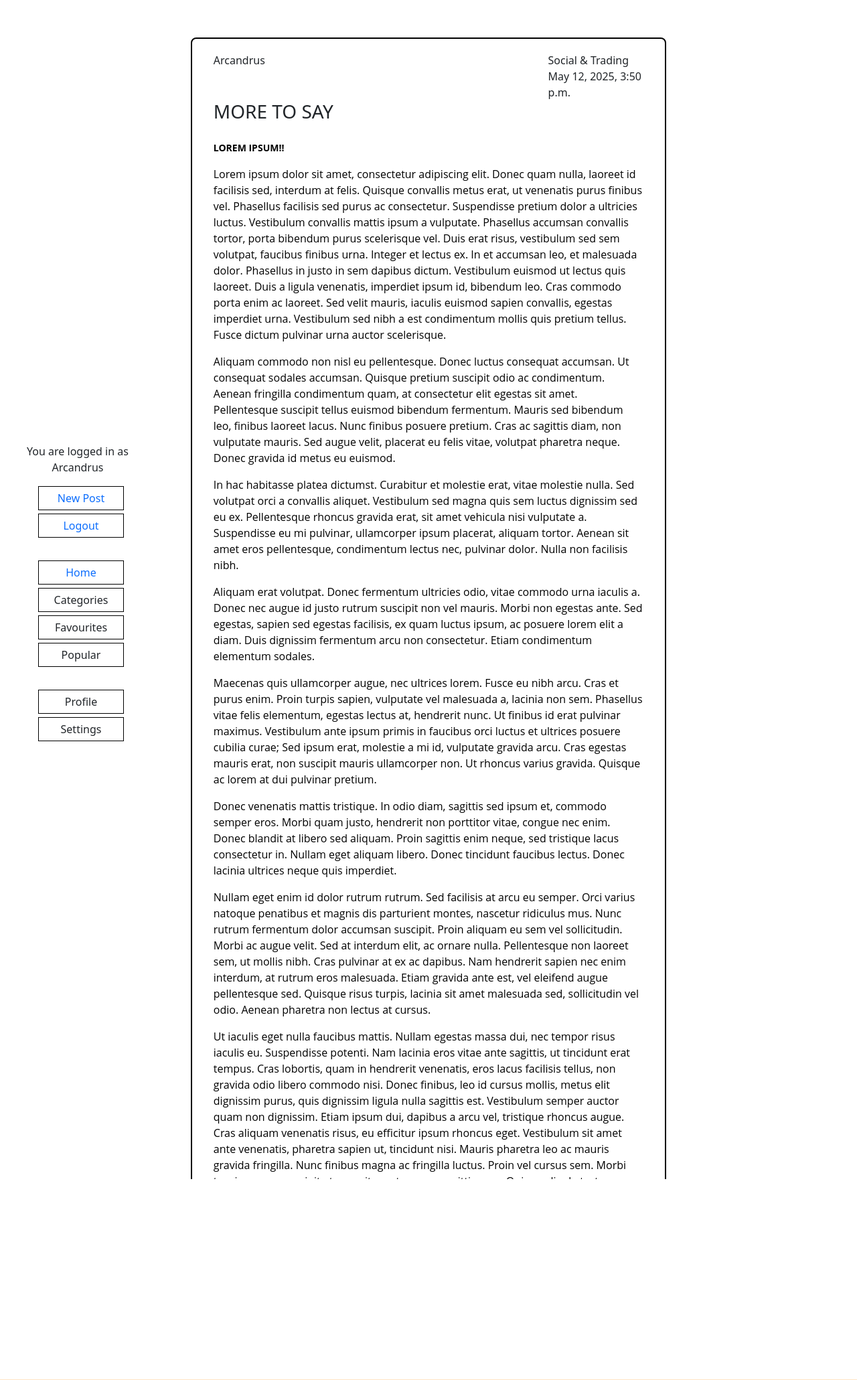
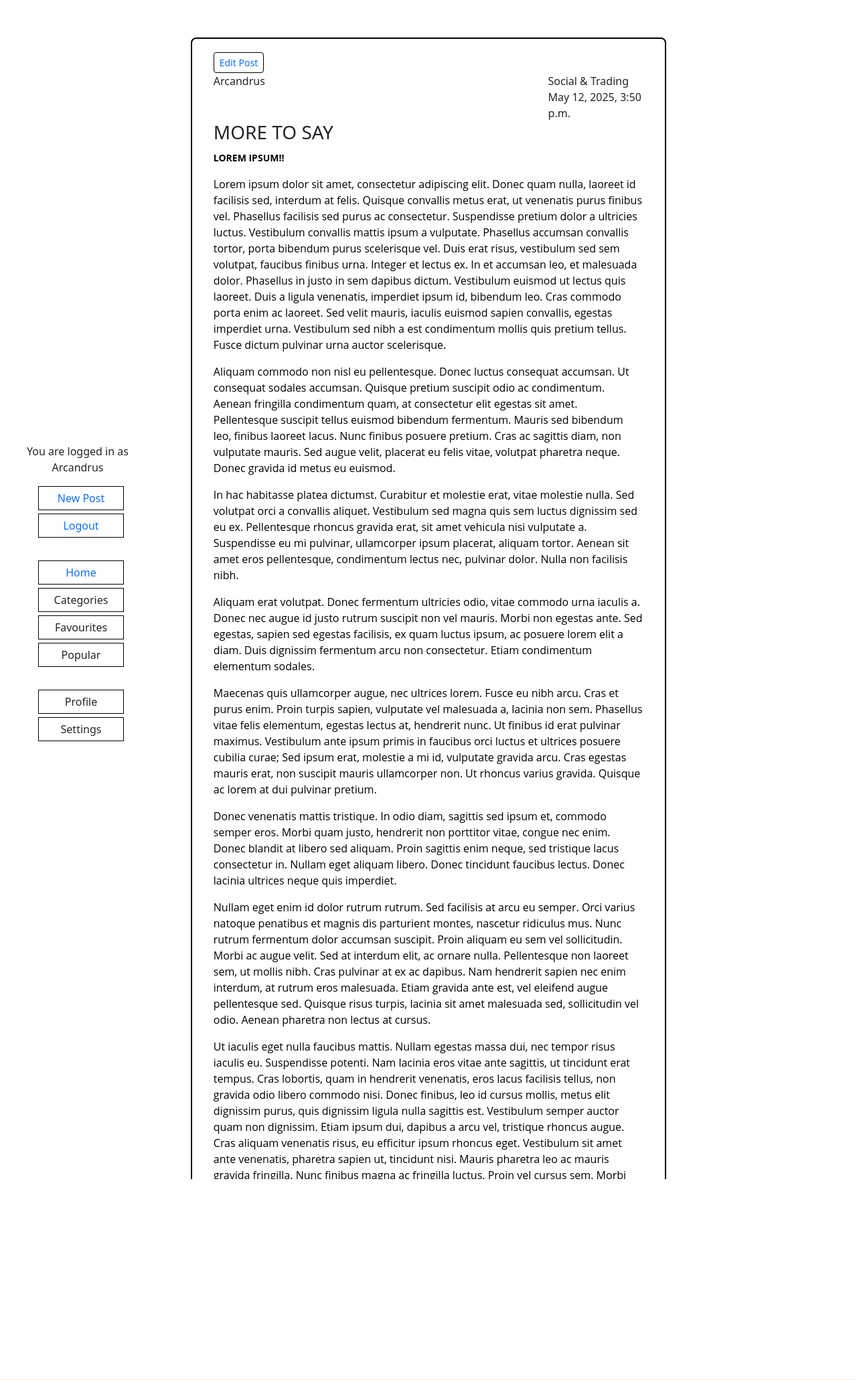
Before and after one commit to Arcandrus/mtg-forum, a Django app: a page that uses templates/base.html in a window 1280 px wide. Shown: the part 96-2157 px from the top of the page at 67% size. Run offline with Django 5.2, Linux system fonts and the light colour scheme; a user stored in the database is signed in; data comes from the database, SQL or seed files in the repository; data that the repository does not hold is empty; some libraries are stand-ins or nearby versions.

Commit message:
Added post edit functionality

```diff
--- a/mtg_forum/settings.py
+++ b/mtg_forum/settings.py
@@ -28,7 +28,7 @@ TEMPLATES_DIR = os.path.join(BASE_DIR, 'templates')
 SECRET_KEY = os.environ.get("SECRET_KEY")
 
 # SECURITY WARNING: don't run with debug turned on in production!
-DEBUG = False
+DEBUG = True
 
 ALLOWED_HOSTS = ['127.0.0.1',
                  '.herokuapp.com']
@@ -160,6 +160,7 @@ ACCOUNT_SIGNUP_FIELDS = ['email*', 'username*', 'password1*', 'password2*']
 
 CRISPY_ALLOWED_TEMPLATE_PACKS = "bootstrap5"
 CRISPY_TEMPLATE_PACK = "bootstrap5"
+X_FRAME_OPTIONS = 'SAMEORIGIN'
 
 SUMMERNOTE_CONFIG = {
     'summernote': {
--- a/posts/templates/posts/post_detail.html
+++ b/posts/templates/posts/post_detail.html
@@ -10,6 +10,10 @@
             <div class="row">
                 <div class="card-full">
                     <div class="card-inner">
+                        {% if user == post.author %}
+                        <button id="edit-post-btn" class="btn btn-sm btn-outline-primary"
+                            data-slug="{{ post.slug }}">Edit Post</button>
+                        {% endif %}
                         <div class="row">
                             <div class="col-9">{{ post.author }}</div>
                             <div class="col-3">{{ post.get_category_display }}</div>
@@ -21,7 +25,14 @@
                         <div class="row col-12">
                             <h3>{{ post.title|upper }}</h3>
                         </div>
-                        <p>{{ post.content | safe }}</p>
+                        <div id="post-content">
+                            {{ post.content | safe }}
+                        </div>
+                        <div id="post-updated-on" style="font-size: small; color: gray;">
+                            {% if post.updated_on and post.updated_on > post.created_on %}
+                            Last Edited: {{ post.updated_on|date:"N j, Y, P" }}
+                            {% endif %}
+                        </div>
                         <div class="card-footer">
                             {% if user.is_authenticated %}
                             <form class="like-form" data-slug="{{ post.slug }}" method="POST">
@@ -81,7 +92,7 @@
     </div>
 </div>
 
-<!-- Modal -->
+<!-- Comment Modal -->
 <div class="modal fade" id="commentModal" tabindex="-1" aria-labelledby="commentModalLabel" aria-hidden="true">
     <div class="modal-dialog">
         <div class="modal-content">
--- a/posts/urls.py
+++ b/posts/urls.py
@@ -8,4 +8,5 @@ urlpatterns = [
     path('posts/<slug:slug>/', views.post_detail, name='post_detail'),
     path('post/<slug:slug>/like/', views.like_post, name='like_post'),
     path('post/<slug:slug>/comment/', views.post_comment, name='post_comment'),
+    path('post/<slug:slug>/edit/', views.edit_post, name='edit_post'),
 ]
--- a/posts/views.py
+++ b/posts/views.py
@@ -2,11 +2,13 @@ from django.shortcuts import render, get_object_or_404, reverse, redirect
 from django.views import generic
 from django.contrib.auth.decorators import login_required
 from django.utils.text import slugify
-from django.http import JsonResponse
+from django.http import JsonResponse, HttpResponse
+from django.template.loader import render_to_string
+from django.utils.timezone import localtime
+from django.utils.dateformat import format as django_date_format
 from django.contrib import messages
 from .forms import PostForm, CommentForm
-from .models import Post, Comment
-
+from .models import Post
 # Create your views here.
 
 class PostList(generic.ListView):
@@ -24,7 +26,6 @@ def post_detail(request, slug):
             comment = form.save(commit=False)
             comment.post = post
             comment.author = request.user
-            # parent is automatically assigned via form.cleaned_data['parent']
             comment.parent = form.cleaned_data.get('parent')
             comment.save()
             return redirect('post_detail', slug=slug)
@@ -112,3 +113,33 @@ def post_comment(request, slug):
         'form': form,
         'comments': top_level_comments,
     })
+
+@login_required
+def edit_post(request, slug):
+    post = get_object_or_404(Post, slug=slug)
+    if request.user != post.author:
+        return JsonResponse({'success': False, 'error': 'Unauthorized'}, status=403)
+
+    if request.method == 'POST':
+        form = PostForm(request.POST, instance=post)
+        if form.is_valid():
+            post = form.save(commit=False)
+            # Update excerpt: first 200 words of content
+            post.excerpt = ' '.join(post.content.split()[:200])
+            post.save()
+
+            updated_time = django_date_format(localtime(post.updated_on), 'N j, Y, P')
+            return JsonResponse({
+                'success': True,
+                'updated_content': post.content,
+                'updated_on': updated_time,
+            })
+        return JsonResponse({'success': False, 'errors': form.errors})
+
+    else:
+        form = PostForm(instance=post)
+        html = render_to_string('posts/edit_post.html', {
+            'form': form,
+            'post': post,
+        }, request=request)
+        return HttpResponse(html)
--- a/static/css/style.css
+++ b/static/css/style.css
@@ -87,6 +87,10 @@ main {
     margin: 20px 10%;
 }
 
+.card-footer {
+    padding-top: 10px;
+}
+
 .comments {
     display: flex;
     margin: 20px 10%;
--- /dev/null
+++ b/static/js/post_edit.js
@@ -0,0 +1,47 @@
+document.addEventListener('DOMContentLoaded', function () {
+    const editBtn = document.getElementById('edit-post-btn');
+
+    if (editBtn) {
+        editBtn.addEventListener('click', function () {
+            const slug = this.dataset.slug;
+
+            fetch(`/post/${slug}/edit/`)
+                .then(res => res.text())
+                .then(html => {
+                    document.getElementById('post-content').innerHTML = html;
+                });
+        });
+    }
+
+document.addEventListener('submit', function (e) {
+    if (e.target && e.target.id === 'editPostForm') {
+        e.preventDefault();
+        const form = e.target;
+        const formData = new FormData(form);
+
+        fetch(form.action || window.location.pathname + 'edit/', {
+            method: 'POST',
+            headers: {
+                'X-CSRFToken': formData.get('csrfmiddlewaretoken')
+            },
+            body: formData
+        })
+        .then(res => res.json())
+        .then(data => {
+            if (data.success) {
+                document.getElementById('post-content').innerHTML = data.updated_content;
+                if (data.updated_on) {
+                    document.getElementById('post-updated-on').textContent = 'Updated on: ' + data.updated_on;
+                }
+            }
+        })
+        .catch(err => console.error('Fetch error:', err));
+    }
+});
+
+    document.addEventListener('click', function (e) {
+        if (e.target && e.target.id === 'cancel-edit') {
+            location.reload(); // basic cancel logic
+        }
+    });
+});
--- a/templates/base.html
+++ b/templates/base.html
@@ -69,6 +69,7 @@
     <script src="https://cdn.jsdelivr.net/npm/bootstrap@5.3.0/dist/js/bootstrap.bundle.min.js"></script>
     <script src="{% static 'js/like.js' %}"></script>
     <script src="{% static 'js/comments.js' %}"></script>
+    <script src="{% static 'js/post_edit.js' %}"></script>
 </body>
 
 </html>
```
Also changed, not shown: posts/templates/posts/edit_post.html (added, +7 -0 lines).
